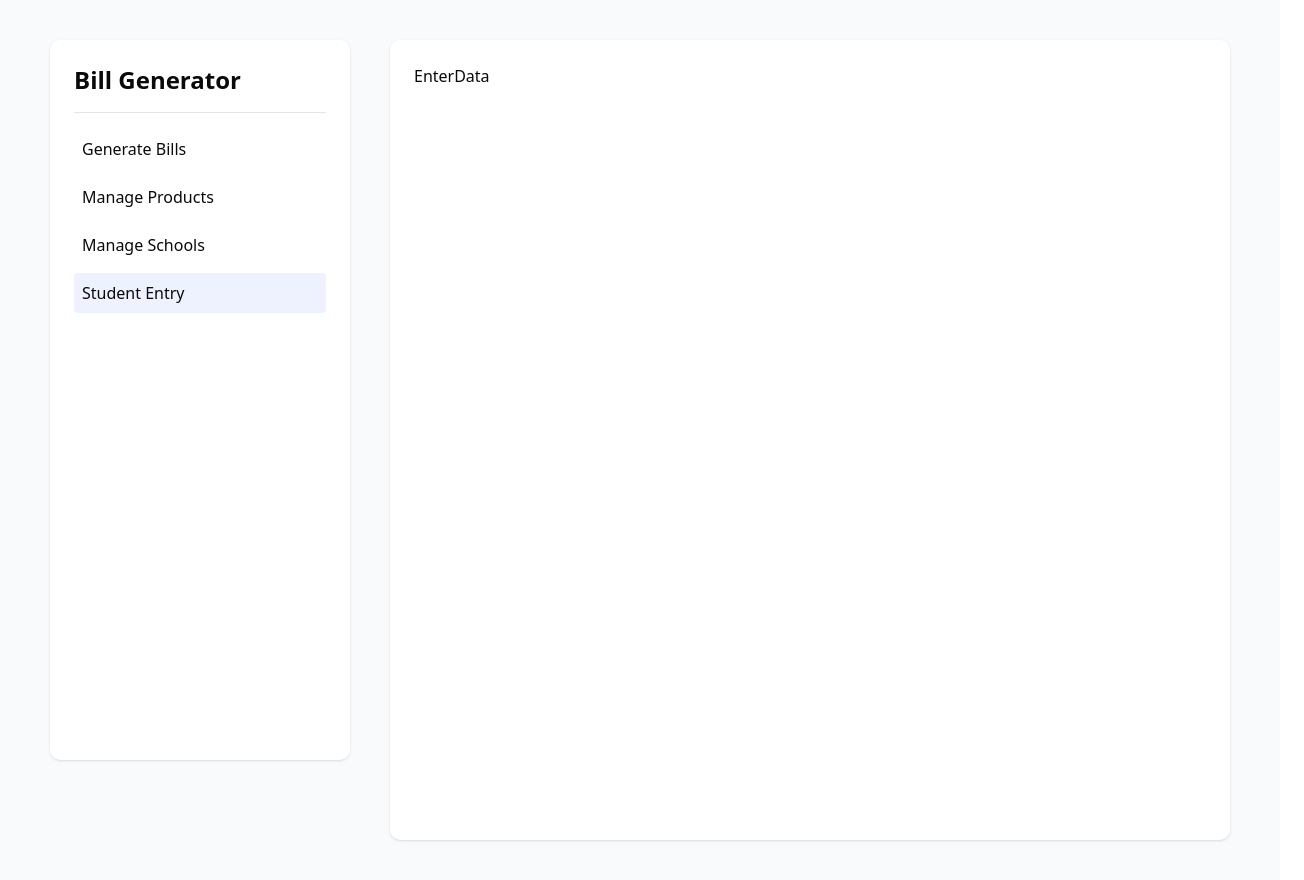
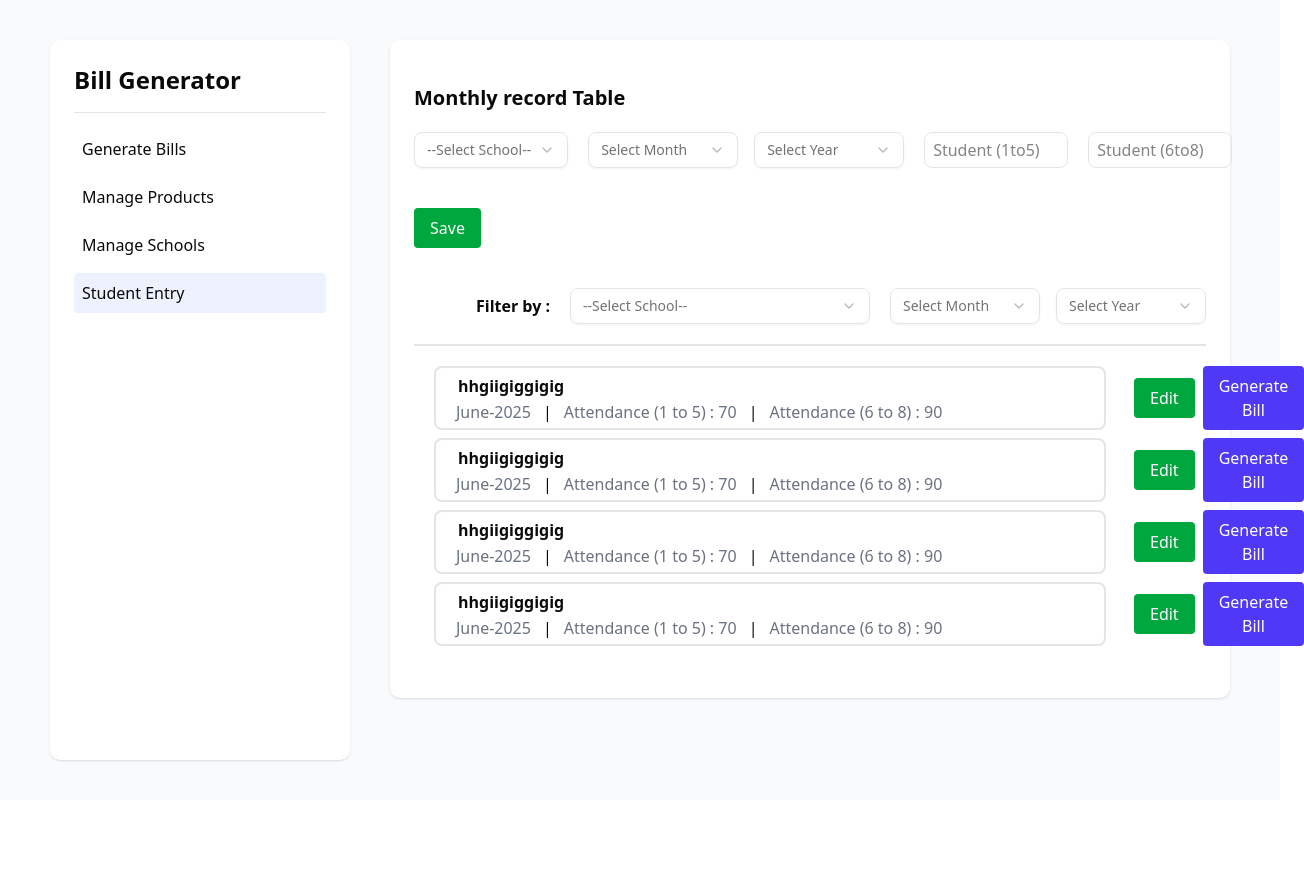
Before and after one commit to AyushSony880/Bill-Generator, a React (Vite) app in the folder clint/: page /enter-Data in a window 1280 px wide. Shown: the whole page, 1304 px wide, since content can reach past the window. After the commit the page ends 800 px from the top, so only its background shows below. Built offline with nearby package versions, Linux system fonts and the light colour scheme.

Commit message:
create EneterData page

```diff
--- /dev/null
+++ b/clint/src/components/common/AattendanceInput.jsx
@@ -0,0 +1,43 @@
+import {
+  Select,
+  SelectContent,
+  SelectItem,
+  SelectTrigger,
+  SelectValue,
+} from "@/components/ui/select";
+import MonthYearPicker from "./MonthYearPicker";
+
+const AattendanceInput = () => {
+  return (
+    <div>
+      <section className=" flex items-center justify-start gap-5">
+        <Select>
+          <SelectTrigger className="w-[300px]">
+            <SelectValue placeholder="--Select School--" />
+          </SelectTrigger>
+          <SelectContent>
+            <SelectItem value="light">Light</SelectItem>
+            <SelectItem value="dark">Dark</SelectItem>
+            <SelectItem value="system">System</SelectItem>
+          </SelectContent>
+        </Select>
+        <MonthYearPicker />
+        <input
+          className=" border rounded-md w-36  px-2 h-9"
+          type="number"
+          placeholder="Student (1to5)"
+        />
+        <input
+          className=" border rounded-md w-36 px-2 h-9"
+          type="number"
+          placeholder="Student (6to8)"
+        />
+      </section>
+      <button className="px-4 py-2 bg-green-600 text-white rounded my-10 cursor-pointer">
+        Save
+      </button>
+    </div>
+  );
+};
+
+export default AattendanceInput;
--- /dev/null
+++ b/clint/src/components/common/Filter.jsx
@@ -0,0 +1,32 @@
+import {
+  Select,
+  SelectContent,
+  SelectItem,
+  SelectTrigger,
+  SelectValue,
+} from "@/components/ui/select";
+import MonthYearPicker from "./MonthYearPicker";
+
+const Filter = () => {
+  return (
+    <div className="flex items-center justify-end">
+      <p className="text-base font-semibold mr-5">Filter by :</p>
+      <section className=" flex items-center justify-start gap-5">
+        <Select>
+          <SelectTrigger className="w-[300px]">
+            <SelectValue placeholder="--Select School--" />
+          </SelectTrigger>
+          <SelectContent>
+            <SelectItem value="light">Light</SelectItem>
+            <SelectItem value="dark">Dark</SelectItem>
+            <SelectItem value="system">System</SelectItem>
+          </SelectContent>
+        </Select>
+        <MonthYearPicker />
+
+      </section>
+    </div>
+  );
+};
+
+export default Filter;
--- a/clint/src/components/common/MonthYearPicker.jsx
+++ b/clint/src/components/common/MonthYearPicker.jsx
@@ -39,7 +39,7 @@ export default function MonthYearPicker({ onChange }) {
           handleChange(Number(value), year);
         }}
       >
-        <SelectTrigger className="w-[200px]">
+        <SelectTrigger className="w-[150px]">
           <SelectValue placeholder="Select Month" />
         </SelectTrigger>
 
@@ -68,7 +68,7 @@ export default function MonthYearPicker({ onChange }) {
           handleChange(month, Number(value));
         }}
       >
-        <SelectTrigger className="w-[200px]">
+        <SelectTrigger className="w-[150px]">
           <SelectValue placeholder="Select Year" />
         </SelectTrigger>
 
--- /dev/null
+++ b/clint/src/components/common/Student.jsx
@@ -0,0 +1,23 @@
+import React from "react";
+import Button from "./Button";
+
+const Student = () => {
+  return (
+    <div className="flex items-center justify-start gap-2 mb-2 ">
+      <div className="border-2 px-5 py-1 rounded-md min-w-2xl  mr-5">
+        <h3 className="font-semibold p-0.5">hhgiigiggigig </h3>
+        <div className=" flex gap-3">
+          <p className="text-gray-500 text-nowrap">June-2025 </p>
+          <span>|</span>
+          <p className="text-gray-500">Attendance (1 to 5) : 70 </p>{" "}
+          <span>|</span>
+          <p className="text-gray-500">Attendance (6 to 8) : 90 </p>{" "}
+        </div>
+      </div>
+      <Button value={"Edit"} color={"bg-green-600"} />
+      <Button value={"Generate Bill"} color={"bg-indigo-600"} />
+    </div>
+  );
+};
+
+export default Student;
--- a/clint/src/components/pages/EnterData.jsx
+++ b/clint/src/components/pages/EnterData.jsx
@@ -1,7 +1,22 @@
 import React from "react";
+import AattendanceInput from "../common/AattendanceInput";
+import Filter from "../common/Filter";
+import Student from "../common/Student";
 
 const EnterData = () => {
-  return <div className="bg-[#ffffff] rounded-lg shadow-sm w-[70%] h-dvh p-6">EnterData</div>;
+  return (
+    <div className="bg-[#ffffff] rounded-lg shadow-sm w-[70%]  p-6">
+      <h1 className="text-xl font-semibold py-5">Monthly record Table</h1>
+      <AattendanceInput />
+      <Filter />
+      <section className="mt-5 p-5 border-t-2">
+        <Student />
+        <Student />
+        <Student />
+        <Student />
+      </section>
+    </div>
+  );
 };
 
 export default EnterData;
```
